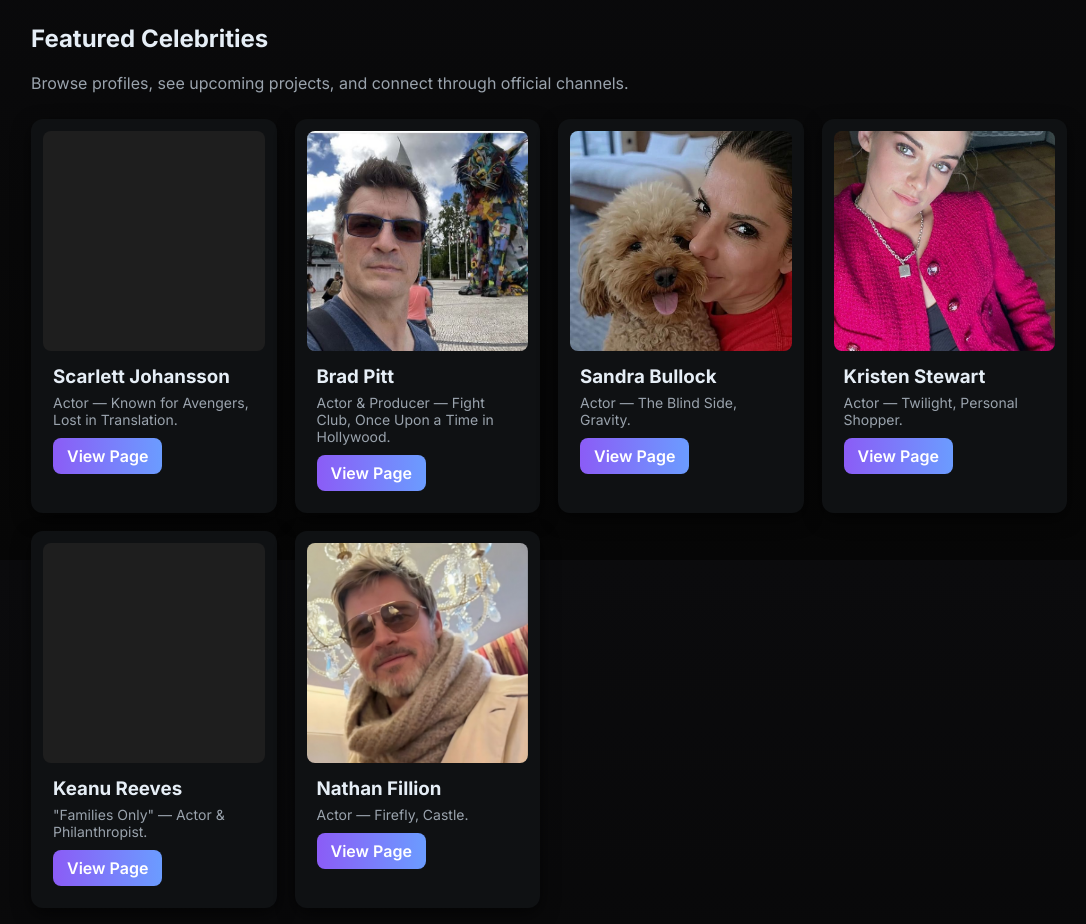
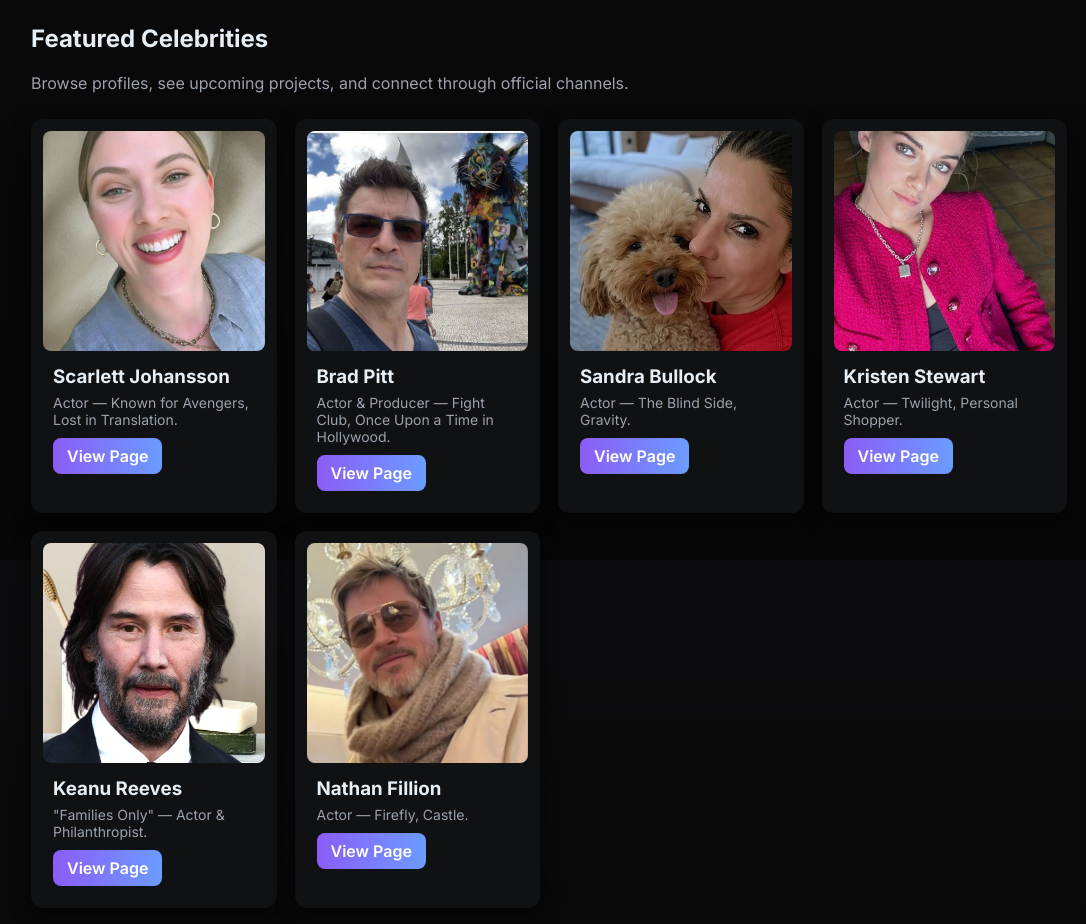
Before and after one commit to Celebrity-Hub/Celebrities_hub, a plain HTML site: page index.html in a window 1280 px wide. Shown: the part 240-1164 px from the top of the page, without its empty margins (91-1177 px from the left). Drawn offline with Linux system fonts and the light colour scheme.

Commit message:
Update index.html

```diff
--- a/index.html
+++ b/index.html
@@ -26,7 +26,7 @@
     <section class="cards-grid" aria-label="Celebrity list">
       <!-- Card: Scarlett Johansson -->
       <article class="card">
-        <img src="assets/scarlett.jpg" alt="Scarlett Johansson"/>
+        <img src="assets/scarlett.png" alt="Scarlett Johansson"/>
         <div class="card-body">
           <h3>Scarlett Johansson</h3>
           <p>Actor — Known for Avengers, Lost in Translation.</p>
@@ -66,7 +66,7 @@
 
       <!-- Card: Keanu Reeves (Families Only title example) -->
       <article class="card">
-        <img src="assets/keanu.jpg" alt="Keanu Reeves"/>
+        <img src="assets/keanu.png" alt="Keanu Reeves"/>
         <div class="card-body">
           <h3>Keanu Reeves</h3>
           <p>"Families Only" — Actor & Philanthropist.</p>
```
